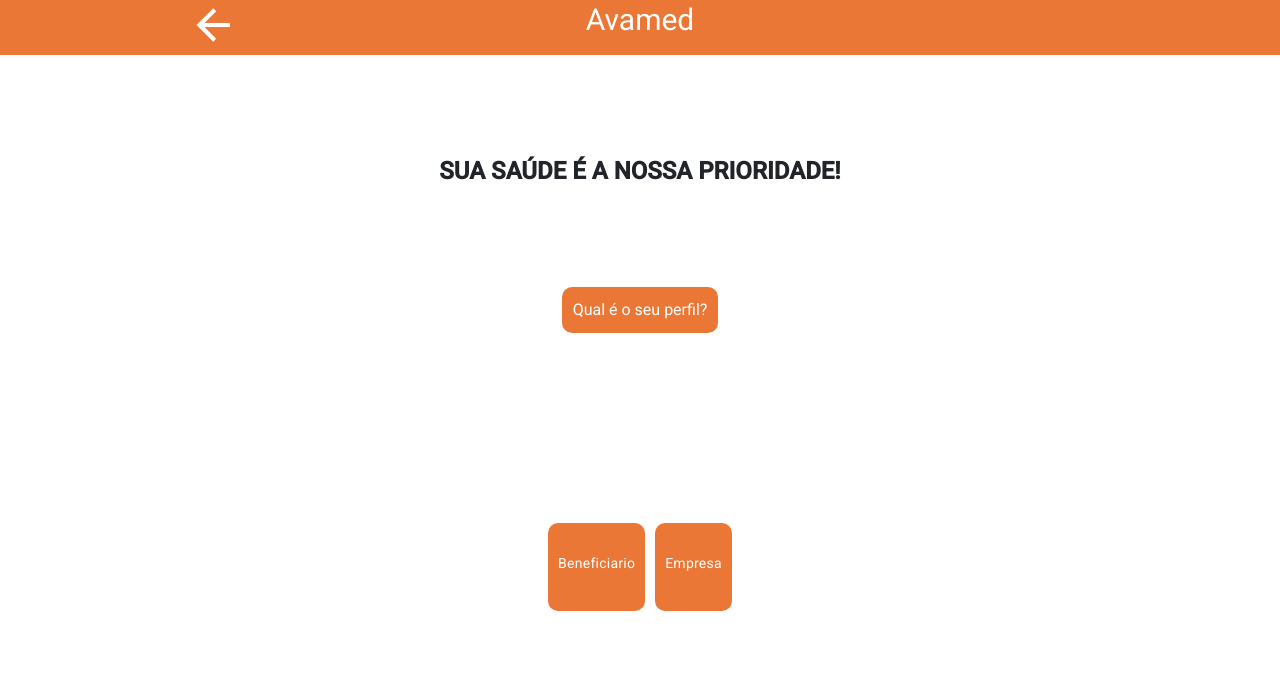
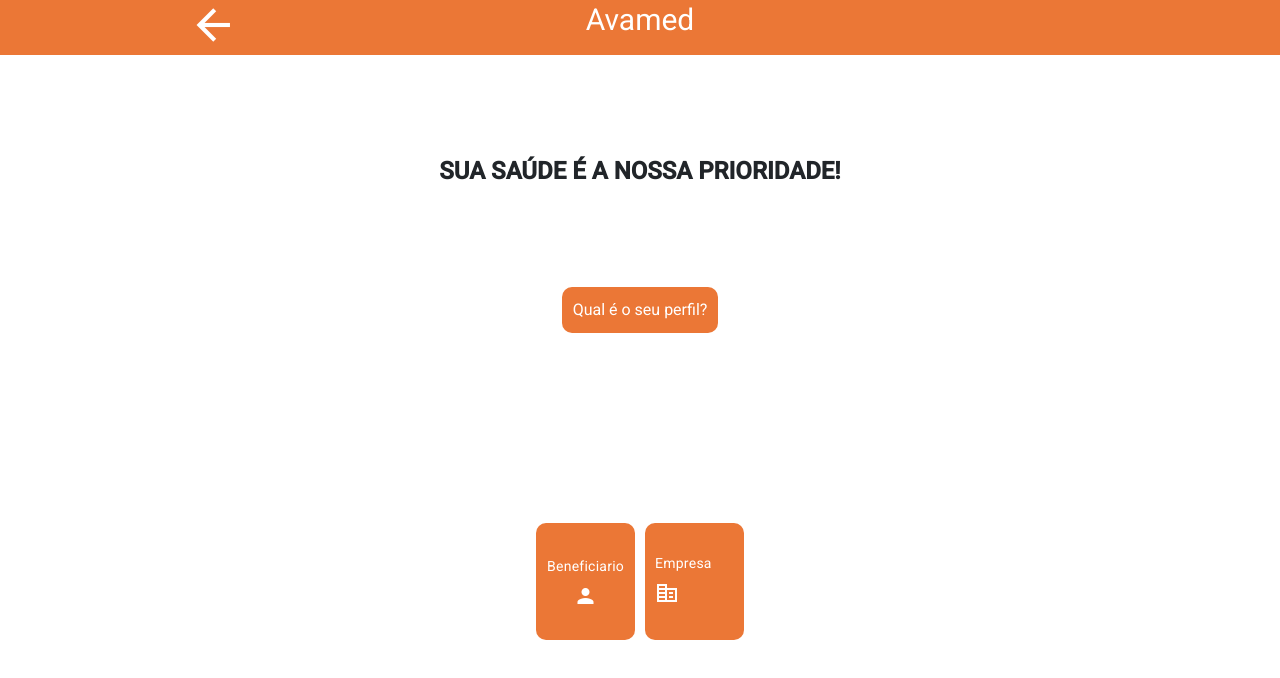
Before and after one commit to monteirocamis/avamed, an Angular app in the folder front-avamed/: page /home in a window 1280 px wide. Shown: the top 678 px of the page. Built offline with nearby package versions, Linux system fonts and the light colour scheme.

Commit message:
home icone

```diff
--- a/front-avamed/src/app/home/home.component.html
+++ b/front-avamed/src/app/home/home.component.html
@@ -15,13 +15,13 @@
       <div class="row">
         <div class="col mb-3 bg-avamed beneficiario">
           <label for="beneficiario" class="form-label">Beneficiario </label>
-          <i class="bi bi-person"></i>
+          <i class="material-icons">person</i>
 
        </div>
 
        <div class="col mb-3 bg-avamed">
         <label for="Empresa" class="form-label">Empresa </label>
-        <i class="bi bi-building"></i>
+        <i class="material-icons">corporate_fare</i>
      </div>
       </div>
 
```
Also changed, not shown: 1 other file (tests, documents, lock files or other folders).
